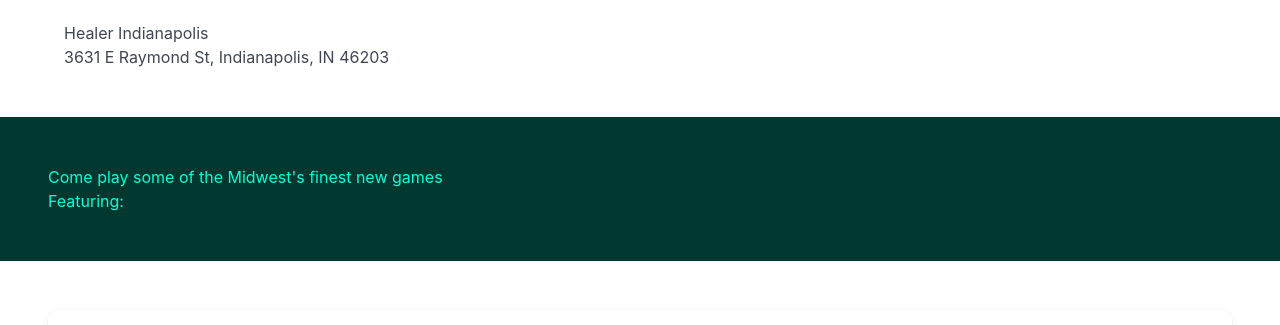
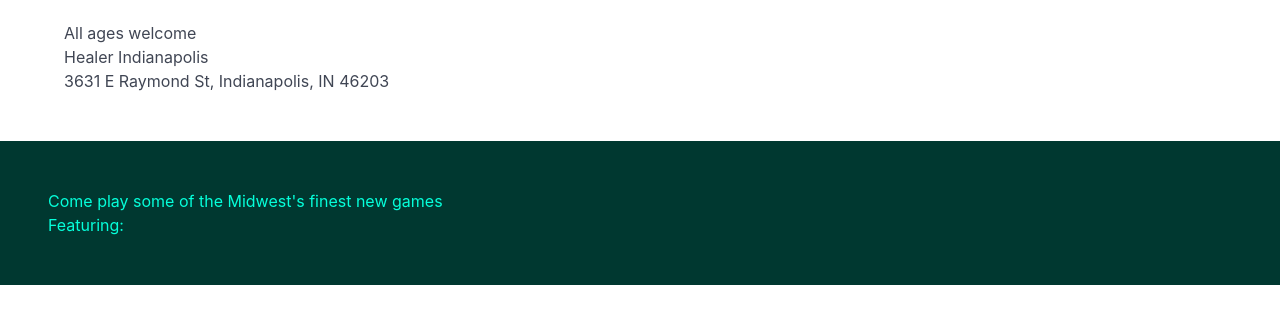
Before and after one commit to meanderingleaf/IndyIndiesShowcase, a plain HTML site: page index.html in a window 1280 px wide. Shown: the part 112-437 px from the top of the page. Drawn offline with nearby package versions, Linux system fonts and the light colour scheme.

Commit message:
Adding ages comment

```diff
--- a/index.html
+++ b/index.html
@@ -15,6 +15,9 @@
       <p class="subtitle">
         December 20th, <strong>6-9pm</strong>
       </p>
+      <P>
+        All ages welcome
+      </P>
       <p>
         Healer Indianapolis
       </p>
```
